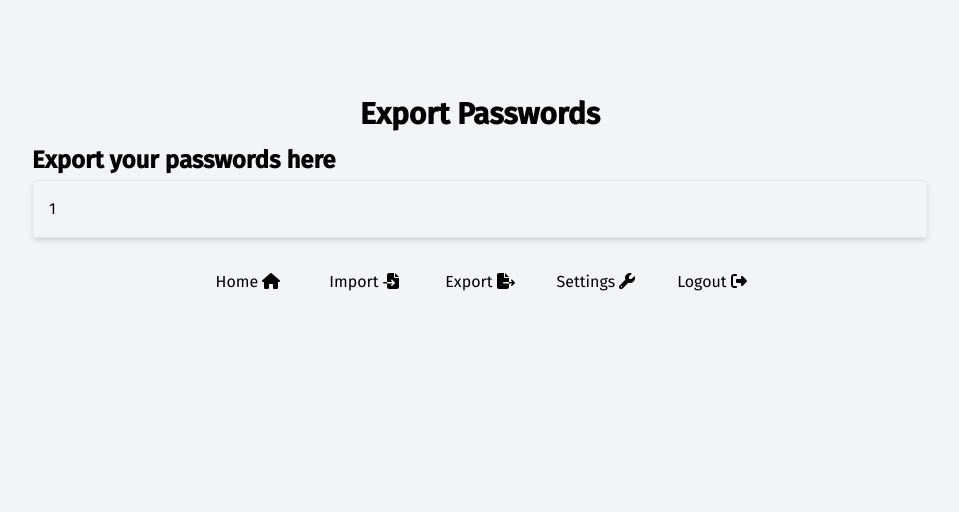
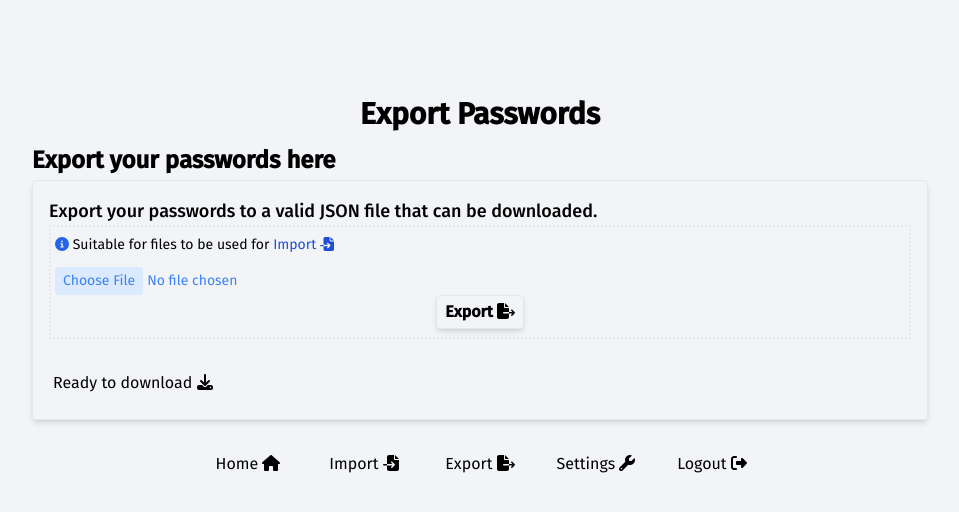
Before and after one commit to Kaligraphy247/passwdmgr, a Next.js app: page /exportPassword in a window 1280 px wide. Shown: the top 512 px of the page, without its empty margins (160-1119 px from the left). Built offline with nearby package versions, Linux system fonts and the light colour scheme.

Commit message:
gearing up for importing and exporting function

```diff
--- a/pages/exportPassword.js
+++ b/pages/exportPassword.js
@@ -1,5 +1,18 @@
 import Head from "next/head";
 import QuickLinks from "../components/quickLinks";
+import { FontAwesomeIcon } from "@fortawesome/react-fontawesome";
+import {
+  faFileImport,
+  faCircleInfo,
+  faFileExport,
+  faDownload,
+} from "@fortawesome/free-solid-svg-icons";
+import Link from "next/link";
+
+const fileImport = <FontAwesomeIcon icon={faFileImport} />;
+const info = <FontAwesomeIcon icon={faCircleInfo} />;
+const fileExport = <FontAwesomeIcon icon={faFileExport} />;
+const download = <FontAwesomeIcon icon={faDownload} />;
 
 export default function ExportPasswords() {
   return (
@@ -9,7 +22,36 @@ export default function ExportPasswords() {
       </Head>
       <h1 className="text-3xl font-bold text-center mb-2">Export Passwords</h1>
       <h3 className="text-2xl font-bold py-1">Export your passwords here</h3>
-      <div className="container">1</div>
+      <div className="container">
+        <h2 className="font-medium text-lg">
+          Export your passwords to a valid JSON file that can be downloaded.
+        </h2>
+
+        <form className="border-2 py-2 px-1 border-dotted">
+          <div className="pb-3 text-sm">
+            <p>
+              <span className="text-blue-600">{info}</span> Suitable for files
+              to be used for{" "}
+              <Link
+                href="/importPassword"
+                className="hover:text-red-500 text-blue-700"
+              >
+                Import {fileImport}
+              </Link>
+            </p>
+          </div>
+          <input
+            type="file"
+            className="text-blue-500 text-sm file:text-blue-500 file:rounded file:px-2 file:py-1 file:border-none file:bg-blue-100 file:text-sm file:hover:bg-blue-200 file:hover:text-blue-600 focus:outline-blue-400"
+          />
+          <div className="text-center">
+            <button className="border px-2 py-1 rounded font-semibold shadow-md">
+              Export {fileExport}
+            </button>
+          </div>
+        </form>
+        <div className="py-2 px-1 mt-6">Ready to download {download}</div>
+      </div>
       <QuickLinks />
     </>
   );
--- a/pages/importPassword.js
+++ b/pages/importPassword.js
@@ -1,5 +1,16 @@
 import Head from "next/head";
 import QuickLinks from "../components/quickLinks";
+import { FontAwesomeIcon } from "@fortawesome/react-fontawesome";
+import {
+  faFileImport,
+  faCircleInfo,
+  faFileExport,
+} from "@fortawesome/free-solid-svg-icons";
+import Link from "next/link";
+
+const fileImport = <FontAwesomeIcon icon={faFileImport} />;
+const info = <FontAwesomeIcon icon={faCircleInfo} />;
+const fileExport = <FontAwesomeIcon icon={faFileExport} />;
 
 export default function ImportPasswords() {
   return (
@@ -8,8 +19,36 @@ export default function ImportPasswords() {
         <title>Import Password</title>
       </Head>
       <h1 className="text-3xl font-bold text-center mb-2">Import Passwords</h1>
-      <h3 className="text-2xl font-bold py-1">Import your passwords here</h3>
-      <div className="container">1</div>
+      <h3 className="text-2xl font-bold py-1">Import your password</h3>
+      <div className="container">
+        <h2 className="font-medium text-lg">
+          Import your passwords from a valid JSON file
+        </h2>
+
+        <form className="border-2 py-2 px-1 border-dotted">
+          <div className="pb-3 text-sm">
+            <p>
+              <span className="text-blue-600">{info}</span> Only works on
+              passwords exported from{" "}
+              <Link
+                href="/exportPassword"
+                className="hover:text-red-500 text-blue-700"
+              >
+                Export {fileExport}
+              </Link>
+            </p>
+          </div>
+          <input
+            type="file"
+            className="text-blue-500 text-sm file:text-blue-500 file:rounded file:px-2 file:py-1 file:border-none file:bg-blue-100 file:text-sm file:hover:bg-blue-200 file:hover:text-blue-600 focus:outline-blue-400"
+          />
+          <div className="text-center">
+            <button className="border px-2 py-1 rounded font-semibold shadow-md">
+              Import {fileImport}
+            </button>
+          </div>
+        </form>
+      </div>
       <QuickLinks />
     </>
   );
```
